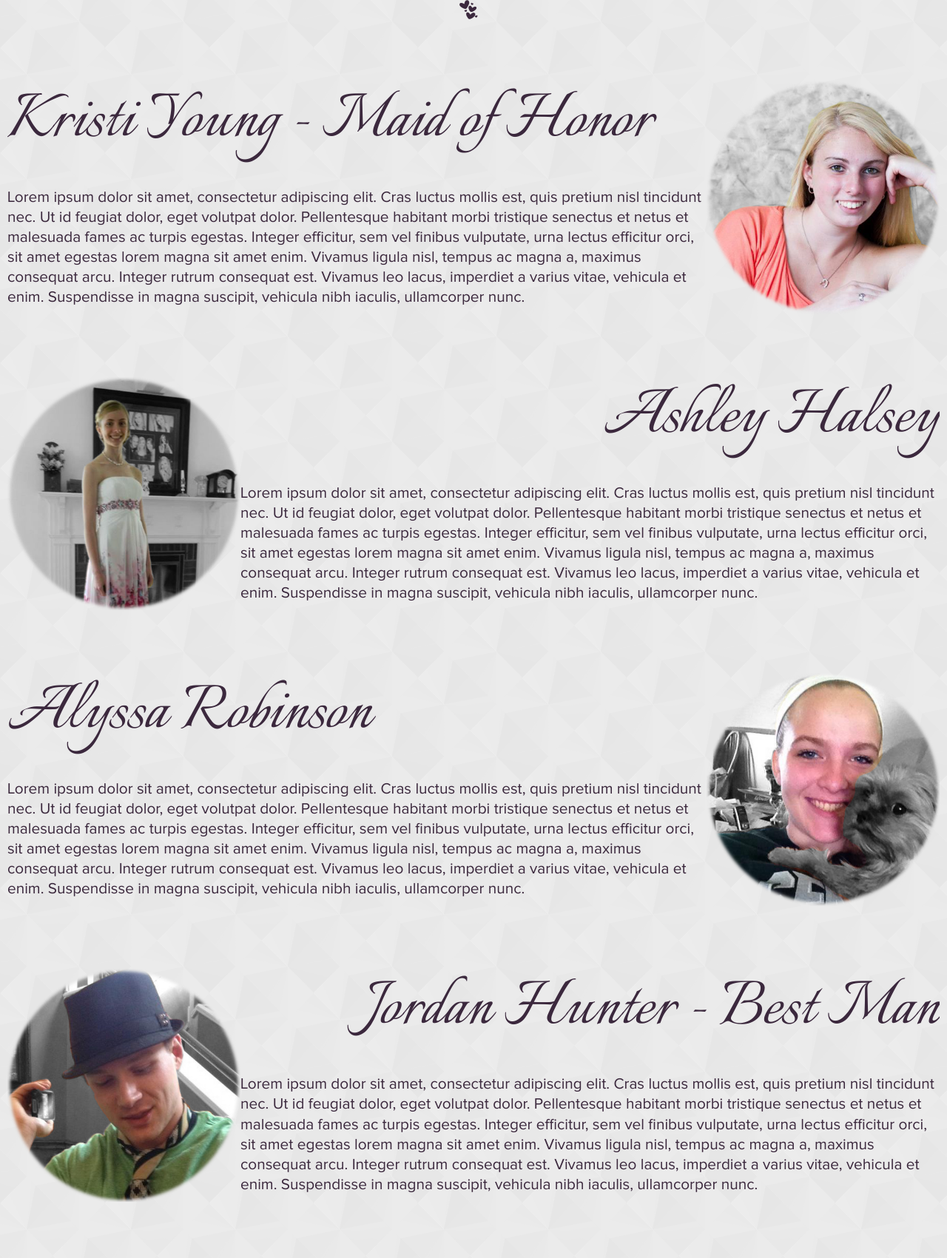
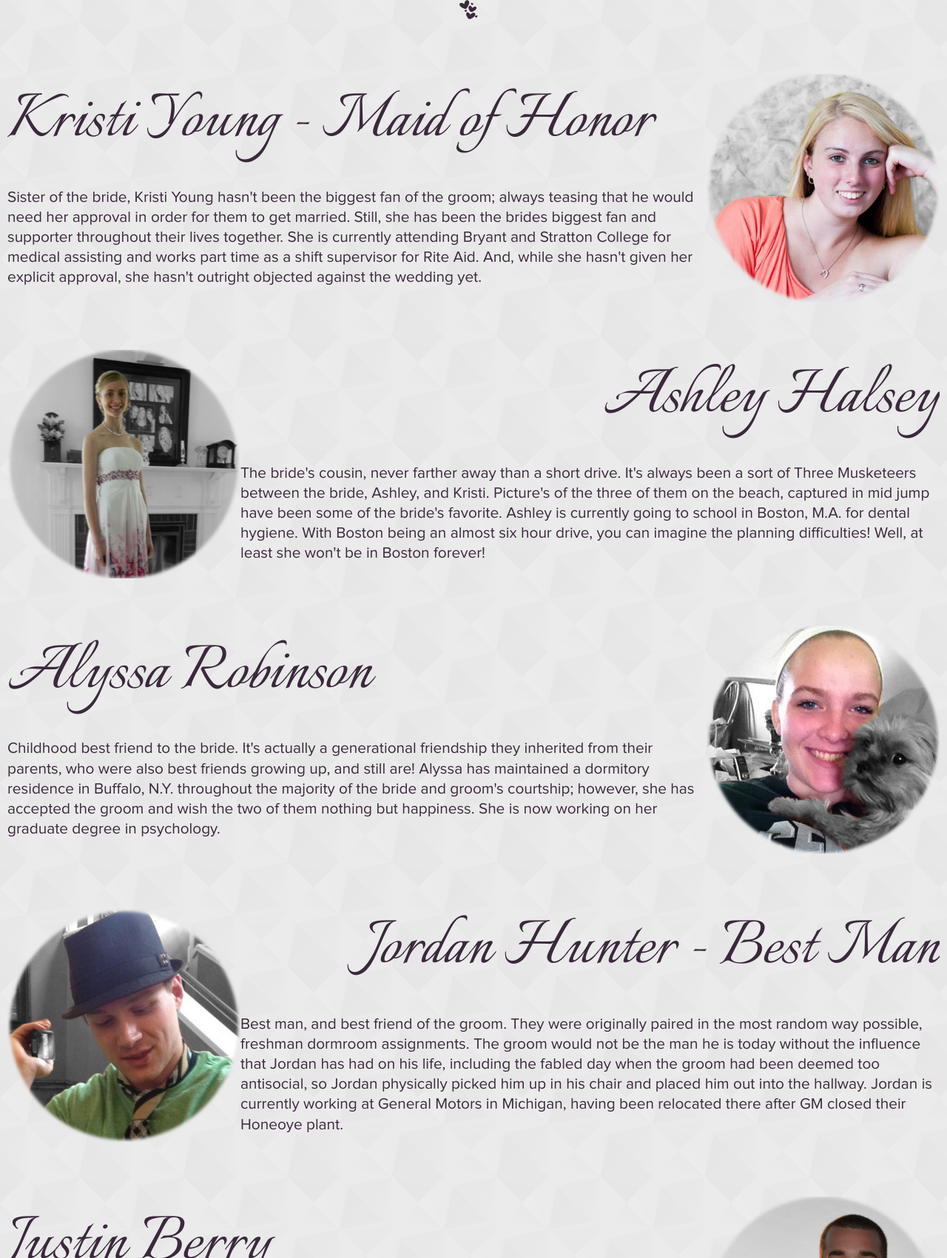
Before and after one commit to wpg4665/September, a Django app: page /wedding-party in a window 1280 px wide. Shown: the part 761-2462 px from the top of the page at 74% size. Run offline with Django 3.2, Linux system fonts and the light colour scheme.

Commit message:
Done wit bios

```diff
--- a/Wedding/templates/Wedding/wedding-party.html
+++ b/Wedding/templates/Wedding/wedding-party.html
@@ -13,7 +13,14 @@
 				<div class="float-container kristi bg-right">
 					<h1 class="align-left">Kristi&nbsp;Young&nbsp;- Maid&nbsp;of&nbsp;Honor</h1>
 					<div class="text float-left">
-						<p>Lorem ipsum dolor sit amet, consectetur adipiscing elit. Cras luctus mollis est, quis pretium nisl tincidunt nec. Ut id feugiat dolor, eget volutpat dolor. Pellentesque habitant morbi tristique senectus et netus et malesuada fames ac turpis egestas. Integer efficitur, sem vel finibus vulputate, urna lectus efficitur orci, sit amet egestas lorem magna sit amet enim. Vivamus ligula nisl, tempus ac magna a, maximus consequat arcu. Integer rutrum consequat est. Vivamus leo lacus, imperdiet a varius vitae, vehicula et enim. Suspendisse in magna suscipit, vehicula nibh iaculis, ullamcorper nunc.</p>
+						<p>
+							Sister of the bride, Kristi Young hasn't been the biggest fan of the groom; always teasing
+							that he would need her approval in order for them to get married. Still, she has been the
+							brides biggest fan and supporter throughout their lives together. She is currently attending
+							Bryant and Stratton College for medical assisting and works part time as a shift supervisor
+							for Rite Aid. And, while she hasn't given her explicit approval, she hasn't outright objected
+							against the wedding yet.
+						</p>
 					</div>
 				</div>
 			</article>
@@ -22,7 +29,13 @@
 				<div class="float-container ashley bg-left">
 					<h1 class="align-right">Ashley Halsey</h1>
 					<div class="text float-right">
-						<p>Lorem ipsum dolor sit amet, consectetur adipiscing elit. Cras luctus mollis est, quis pretium nisl tincidunt nec. Ut id feugiat dolor, eget volutpat dolor. Pellentesque habitant morbi tristique senectus et netus et malesuada fames ac turpis egestas. Integer efficitur, sem vel finibus vulputate, urna lectus efficitur orci, sit amet egestas lorem magna sit amet enim. Vivamus ligula nisl, tempus ac magna a, maximus consequat arcu. Integer rutrum consequat est. Vivamus leo lacus, imperdiet a varius vitae, vehicula et enim. Suspendisse in magna suscipit, vehicula nibh iaculis, ullamcorper nunc.</p>
+						<p>
+							The bride's cousin, never farther away than a short drive. It's always been a sort of Three
+							Musketeers between the bride, Ashley, and Kristi. Picture's of the three of them on the beach,
+							captured in mid jump have been some of the bride's favorite. Ashley is currently going to school
+							in Boston, M.A. for dental hygiene. With Boston being an almost six hour drive, you can imagine
+							the planning difficulties! Well, at least she won't be in Boston forever!
+						</p>
 					</div>
 				</div>
 			</article>
@@ -31,7 +44,13 @@
 				<div class="float-container alyssa bg-right">
 					<h1 class="align-left">Alyssa Robinson</h1>
 					<div class="text float-left">
-						<p>Lorem ipsum dolor sit amet, consectetur adipiscing elit. Cras luctus mollis est, quis pretium nisl tincidunt nec. Ut id feugiat dolor, eget volutpat dolor. Pellentesque habitant morbi tristique senectus et netus et malesuada fames ac turpis egestas. Integer efficitur, sem vel finibus vulputate, urna lectus efficitur orci, sit amet egestas lorem magna sit amet enim. Vivamus ligula nisl, tempus ac magna a, maximus consequat arcu. Integer rutrum consequat est. Vivamus leo lacus, imperdiet a varius vitae, vehicula et enim. Suspendisse in magna suscipit, vehicula nibh iaculis, ullamcorper nunc.</p>
+						<p>
+							Childhood best friend to the bride. It's actually a generational friendship they inherited
+							from their parents, who were also best friends growing up, and still are! Alyssa has maintained
+							a dormitory residence in Buffalo, N.Y. throughout the majority of the bride and groom's courtship;
+							however, she has accepted the groom and wish the two of them nothing but happiness. She is
+							now working on her graduate degree in psychology.
+						</p>
 					</div>
 				</div>
 			</article>
@@ -40,7 +59,14 @@
 				<div class="float-container jordan bg-left">
 					<h1 class="align-right">Jordan&nbsp;Hunter&nbsp;- Best&nbsp;Man</h1>
 					<div class="text float-right">
-						<p>Lorem ipsum dolor sit amet, consectetur adipiscing elit. Cras luctus mollis est, quis pretium nisl tincidunt nec. Ut id feugiat dolor, eget volutpat dolor. Pellentesque habitant morbi tristique senectus et netus et malesuada fames ac turpis egestas. Integer efficitur, sem vel finibus vulputate, urna lectus efficitur orci, sit amet egestas lorem magna sit amet enim. Vivamus ligula nisl, tempus ac magna a, maximus consequat arcu. Integer rutrum consequat est. Vivamus leo lacus, imperdiet a varius vitae, vehicula et enim. Suspendisse in magna suscipit, vehicula nibh iaculis, ullamcorper nunc.</p>
+						<p>
+							Best man, and best friend of the groom. They were originally paired in the most random way
+							possible, freshman dormroom assignments. The groom would not be the man he is today without
+							the influence that Jordan has had on his life, including the fabled day when the groom had been
+							deemed too antisocial, so Jordan physically picked him up in his chair and placed him out into
+							the hallway. Jordan is currently working at General Motors in Michigan, having been relocated
+							there after GM closed their Honeoye plant.
+						</p>
 					</div>
 				</div>
 			</article>
@@ -49,7 +75,13 @@
 				<div class="float-container berry bg-right">
 					<h1 class="align-left">Justin Berry</h1>
 					<div class="text float-left">
-						<p>Lorem ipsum dolor sit amet, consectetur adipiscing elit. Cras luctus mollis est, quis pretium nisl tincidunt nec. Ut id feugiat dolor, eget volutpat dolor. Pellentesque habitant morbi tristique senectus et netus et malesuada fames ac turpis egestas. Integer efficitur, sem vel finibus vulputate, urna lectus efficitur orci, sit amet egestas lorem magna sit amet enim. Vivamus ligula nisl, tempus ac magna a, maximus consequat arcu. Integer rutrum consequat est. Vivamus leo lacus, imperdiet a varius vitae, vehicula et enim. Suspendisse in magna suscipit, vehicula nibh iaculis, ullamcorper nunc.</p>
+						<p>
+							As with most of the grooms friends, Justin (well, Berry really, who calls him Justin?) was
+							first a friend of Jordan's. They have since become great friends, and Berry, being recently
+							married himself, knows the joy of finding the right person. Berry is currently a student at
+							Liberty University in Lynchburg, V.A., working on his degree in nursing. His gracious wife
+							has been kind enough to loan him to the groom to be part of this wedding party!
+						</p>
 					</div>
 				</div>
 			</article>
@@ -58,7 +90,13 @@
 				<div class="float-container mike bg-left">
 					<h1 class="align-right">Michael Buonaccorso</h1>
 					<div class="text float-right">
-						<p>Lorem ipsum dolor sit amet, consectetur adipiscing elit. Cras luctus mollis est, quis pretium nisl tincidunt nec. Ut id feugiat dolor, eget volutpat dolor. Pellentesque habitant morbi tristique senectus et netus et malesuada fames ac turpis egestas. Integer efficitur, sem vel finibus vulputate, urna lectus efficitur orci, sit amet egestas lorem magna sit amet enim. Vivamus ligula nisl, tempus ac magna a, maximus consequat arcu. Integer rutrum consequat est. Vivamus leo lacus, imperdiet a varius vitae, vehicula et enim. Suspendisse in magna suscipit, vehicula nibh iaculis, ullamcorper nunc.</p>
+						<p>
+							Mike is no stranger to weddings, and in fact, no stranger to attending weddings <em>with</em>
+							the groom. However, in all of these weddings, he's typically employed to be at the wedding as
+							a DJ, with the groom as his faithful assistant. Mike is currently employed by Ultrafab as an
+							engineer, and moonlights as a DJ for weddings and night clubs. Mike will, however, definitely
+							not be DJing this wedding, he gets to be <em>part</em> of the party this time!
+						</p>
 					</div>
 				</div>
 			</article>
```
Also changed, not shown: Wedding/templates/Wedding/guest-info.html (+5 -7 lines), Wedding/templates/Wedding/reception.html (+12 -4 lines).
